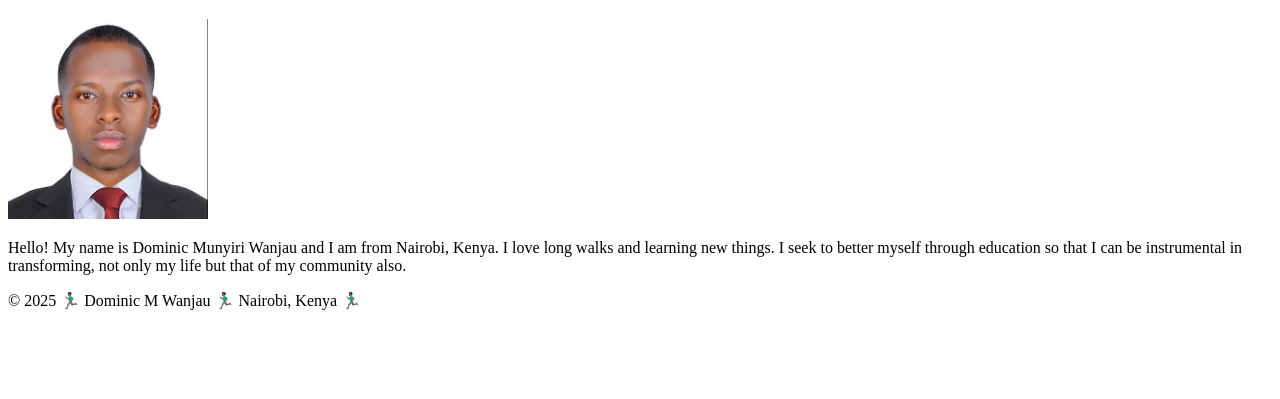
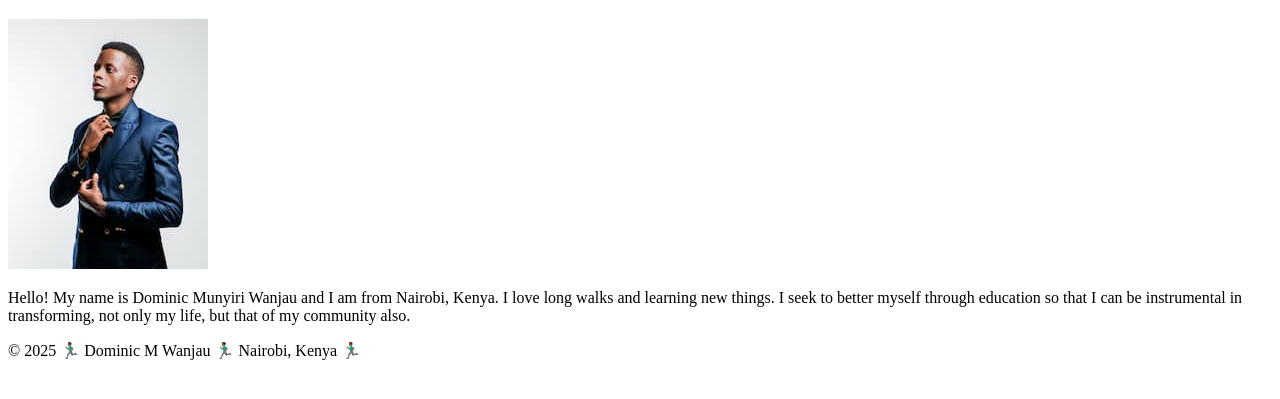
Before and after one commit to DMunyiri/wdd130, a plain HTML site: page index.html in a window 1280 px wide. Shown: the part 87-486 px from the top of the page. Drawn offline with Linux system fonts and the light colour scheme.

Commit message:
Updated index html

```diff
--- a/index.html
+++ b/index.html
@@ -1,5 +1,5 @@
 <!DOCTYPE html>
-<hmtl lang="en-US">
+<html lang="en-US">
     <head>
         <meta charset="utf-8">
         <meta name = "viewport" content="width=device-width,initial-scale= 1.0 ">
@@ -14,12 +14,14 @@
         </header>
         <main>
             <h1>Dominic Munyiri Wanjau | WDD 130</h1>
-            <img src="images/dominic.jpg" alt="Hello, my name is Dominic Munyiri" width="200">
-            <p>Hello! My name is Dominic Munyiri Wanjau and I am from Nairobi, Kenya. I love long walks and learning new things. I seek to
-                better myself through education so that I can be instrumental in transforming, not only my life but that of my community also. </p>
+            <img src="images/profile.jpg" alt="Hello, my name is Dominic Munyiri" width="200">
+            <p>Hello! My name is Dominic Munyiri Wanjau and I am from Nairobi, Kenya.
+                I love long walks and learning new things. I seek to better myself through
+                education so that I can be instrumental in transforming, not only my life,
+                but that of my community also. </p>
         </main>
         <footer>
             <p>© 2025 🏃🏾‍♂️ Dominic M Wanjau 🏃🏾‍♂️ Nairobi, Kenya 🏃🏾‍♂️</p>
         </footer>
     </body>
-</hmtl>
+</html>
```
